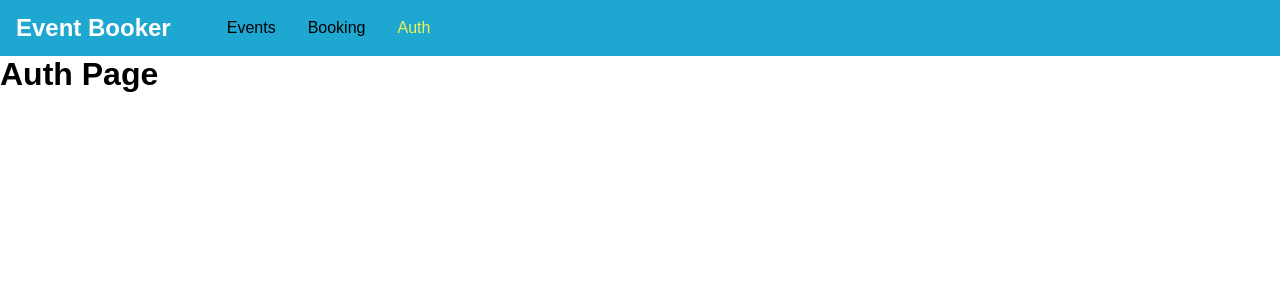
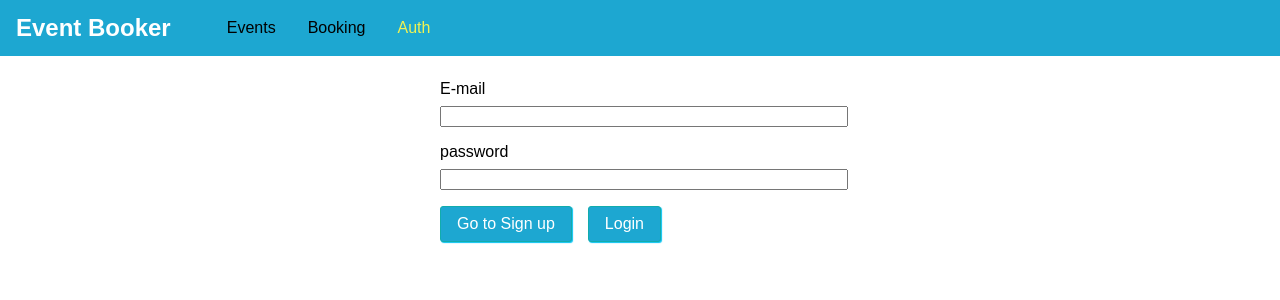
Before and after one commit to EP-coode/nauka-graphql, a React (Create React App) app in the folder frontend/: page /auth in a window 1280 px wide. Shown: the top 300 px of the page. Built offline with nearby package versions, Linux system fonts and the light colour scheme.

Commit message:
add basic login form

```diff
--- a/frontend/src/components/Navigation/MainNavigation.css
+++ b/frontend/src/components/Navigation/MainNavigation.css
@@ -6,7 +6,7 @@
     width: 100vw;
     height: 3.5rem;
 
-    background-color: rgb(29, 167, 209);
+    background-color: var(--bg-primary);
 
     padding: 0 1rem;
 
--- a/frontend/src/index.css
+++ b/frontend/src/index.css
@@ -1,3 +1,7 @@
+:root{
+  --bg-primary: rgb(29, 167, 209)
+}
+
 body {
   margin: 0;
   padding: 0;
--- /dev/null
+++ b/frontend/src/pages/Auth.css
@@ -0,0 +1,38 @@
+.auth-form{
+    width: 25rem;
+    max-width: 80%;
+    margin: 5rem auto;
+}
+
+.auth-form__control label,
+.auth-form__control input
+{
+    width: 100%;
+    display: block;
+}
+
+.auth-form__control label
+{
+    margin: 0.5rem 0;
+}
+
+.auth-form__control{
+    margin: 1rem 0;
+}
+
+.auth-form__actions button{
+    background-color:  var(--bg-primary);
+    font: inherit;
+    border: 1px solid rgb(18, 172, 172);
+    border-radius: 3px;
+    padding: 0.5rem 1rem;
+    margin-right: 1rem;
+    box-shadow: 1px 1px 1px rgb(8, 194, 241);
+    color: white;
+    cursor: pointer;
+}
+
+.auth-form__actions button:hover,
+.auth-form__actions button:active{
+    background-color: rgb(1, 116, 116);
+}
--- a/frontend/src/pages/Auth.js
+++ b/frontend/src/pages/Auth.js
@@ -1,13 +1,91 @@
-import React from 'react';
+import React, { useRef, useState } from 'react';
 
-function AuthPage(){
+import './Auth.css'
 
-    return(
-        <div className="auth">
-            <h1>
-                Auth Page
-            </h1>
-        </div>
+function AuthPage() {
+    const inputEmail = useRef(null)
+    const inputPasswd = useRef(null)
+    const [loginMode, setLoginMode] = useState(true)
+
+    const submitHandler = e => {
+        e.preventDefault()
+        const email = inputEmail.current.value
+        const password = inputPasswd.current.value
+
+        if (email.trim().length === 0 || password.trim().length === 0) {
+            return
+        }
+
+        let requestBody;
+
+        if (loginMode) {
+            requestBody = {
+                query: `
+                query{
+                    login(email: "${email}",password:"${password}"){
+                        userId
+                        token
+                        tokenExpiration
+                    }
+                }
+            `
+            }
+        }
+        else {
+            requestBody = {
+                query: `
+                mutation{
+                    createUser(userInput: {email: "${email}",password:"${password}"}){
+                        _id
+                        email
+                    }
+                }
+            `
+            }
+        }
+
+        fetch('http://localhost:3000/graphql', {
+            method: 'POST',
+            body: JSON.stringify(requestBody),
+            headers: {
+                'Content-Type': 'application/json'
+            }
+        }).then(res => {
+            if (res.status !== 200 && res.status !== 201) {
+                throw new Error('Fail')
+            }
+            return res.json()
+        }).then(resData => {
+            console.log(resData);
+        }).catch(err => {
+            console.error(err)
+        })
+    }
+
+    const handleSwitchMode = e => {
+        e.preventDefault()
+        setLoginMode(prev => !prev)
+    }
+
+    return (
+        <form className="auth-form">
+            <div className="auth-form__control">
+                <label htmlFor="email">E-mail</label>
+                <input type="email" id="email" ref={inputEmail}></input>
+            </div>
+            <div className="auth-form__control">
+                <label htmlFor="password">password</label>
+                <input type="password" id="password" ref={inputPasswd}></input>
+            </div>
+            <div className="auth-form__actions">
+                <button type="button" onClick={handleSwitchMode}>
+                    Go to {!loginMode ? "Login" : "Sign up"}
+                </button>
+                <button type="button" onClick={submitHandler}>
+                    {loginMode ? "Login" : "Sign up"}
+                </button>
+            </div>
+        </form>
     )
 }
 
```
Also changed, not shown: 1 other file (tests, documents, lock files or other folders).
